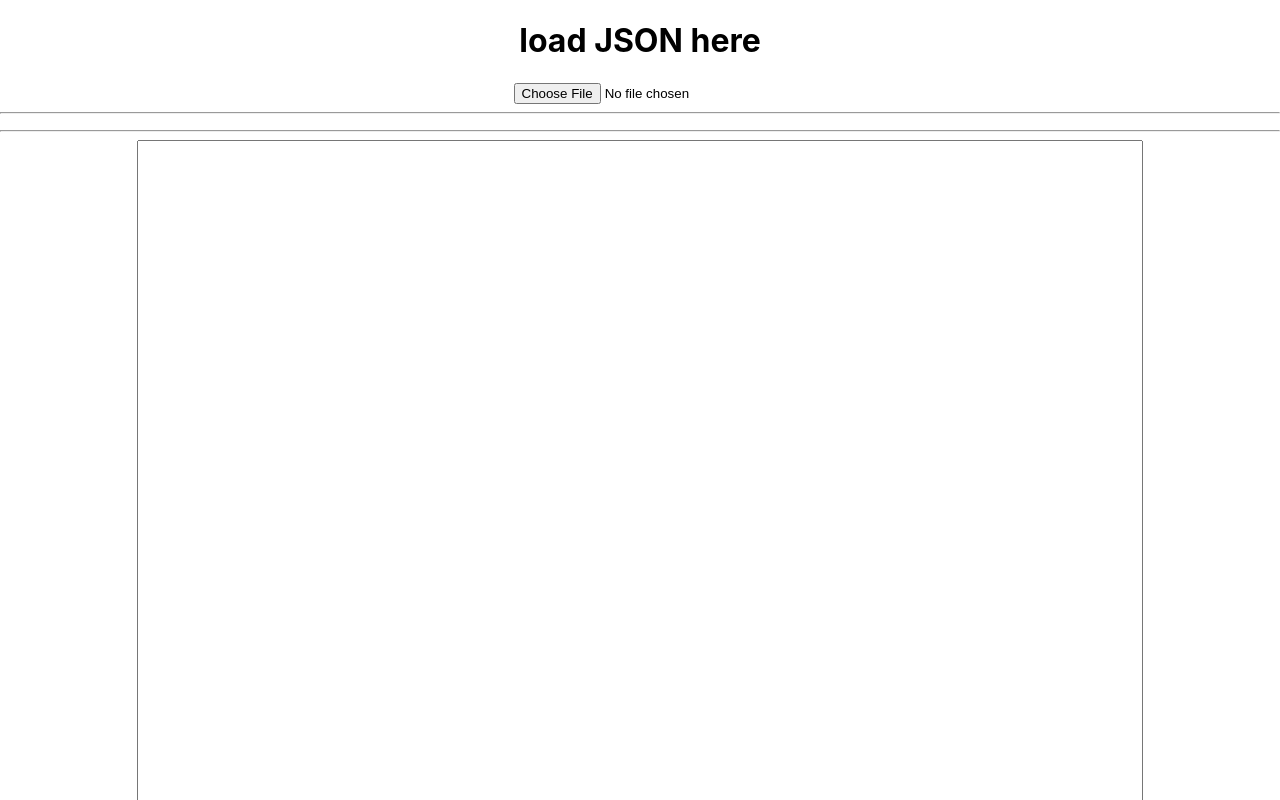
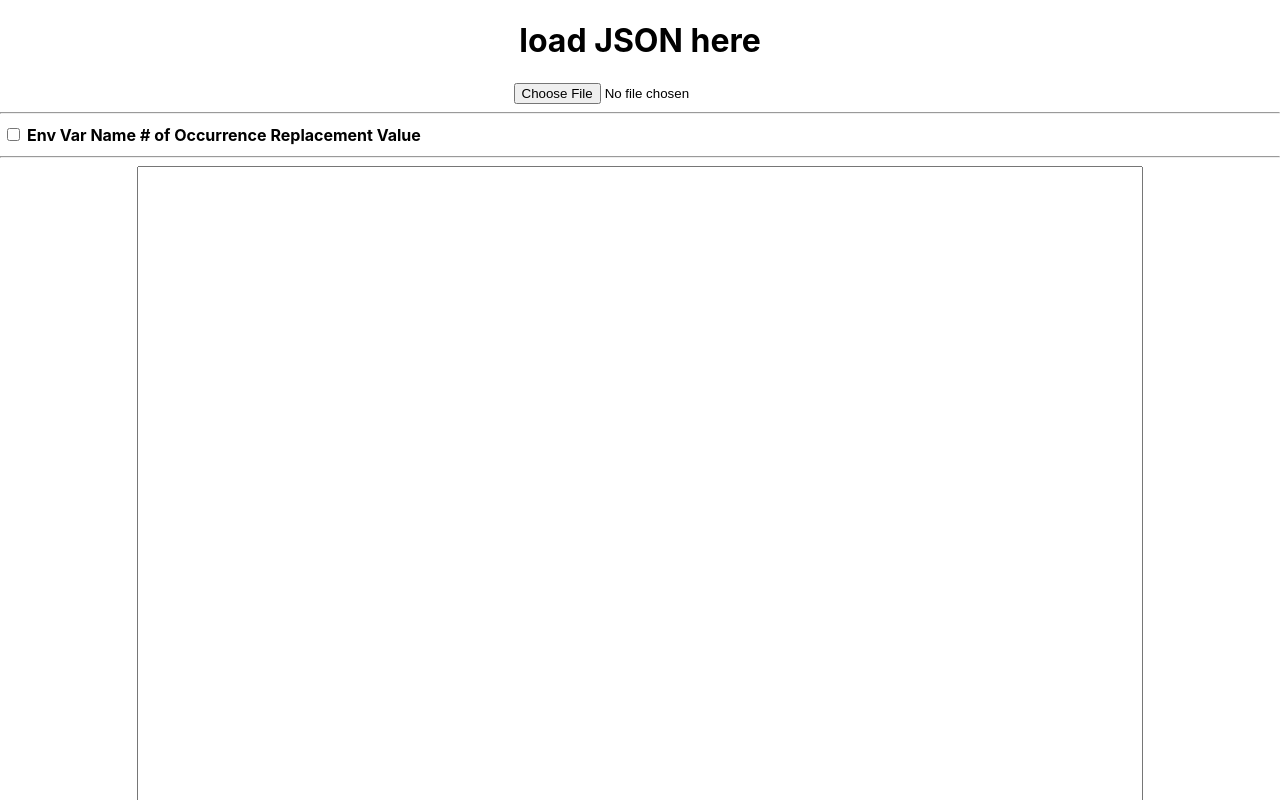
Before and after one commit to Sh-i-aw/Get-Inline, a React (Create React App) app: page / in a window 1280 px wide. Shown: the top 800 px of the page. Built offline with nearby package versions, Linux system fonts and the light colour scheme; the HTML template or start-up script is replaced by a standard one.

Commit message:
changed env Var Select to a table with checkbox for each and replacement input for each

```diff
--- a/src/App.js
+++ b/src/App.js
@@ -31,7 +31,14 @@ function App() {
             if (envVarListAll) {
                 const envVarList = {};
                 envVarListAll.forEach(envVar => {
-                    envVarList[envVar] = (envVarList[envVar] || 0) + 1;
+                    if (!envVarList[envVar]) {
+                        envVarList[envVar] = {
+                            occurrence : 0,
+                            replace : false,
+                            replaceVal : ''
+                        }
+                    }
+                    envVarList[envVar].occurrence += 1;
                 })
                 console.log(envVarList);
                 setEnvList(envVarList);
@@ -45,9 +52,21 @@ function App() {
         }
     },[JSONtext])
 
+
     function handleFileUpload(event) {
         setFile(event.target.files[0]);
         console.log(event.target.files[0]);
+    }
+
+    function toggleSingleCheck(envName) {
+        const updatedList = {
+            ...envList, // Step 1
+            [envName]: {
+                ...envList[envName], // Step 2
+                replace: !envList[envName].replace // Step 3
+            }
+        };
+        setEnvList(updatedList); // Step 4
     }
 
     return (
@@ -57,7 +76,7 @@ function App() {
             {/*the line above is only visible for screen readers*/}
             <FileLoader file={file} onFileChange={handleFileUpload}/>
                 <hr/>
-            <EnvVarSelect notice={notice} envList={envList}></EnvVarSelect>
+            <EnvVarSelect notice={notice} envList={envList} toggleCheck={toggleSingleCheck}></EnvVarSelect>
                 <hr/>
             <textarea value={JSONtext} readOnly={true} style={{height: 800, width: 1000}}></textarea>
 
--- a/src/Components/EnvVarSelect.js
+++ b/src/Components/EnvVarSelect.js
@@ -2,11 +2,47 @@
 export default function EnvVarSelect (props) {
     return (
         <div id="envVarSelect">
-            <ul>
-                {!props.notice ? Object.entries(props.envList).map(([envName, occurence], index) => (
-                        <li key={index}>{envName} : {occurence}</li>))
-                    : props.notice}
-            </ul>
-        </div>
-    )
+            {! props.notice ?
+                (<table>
+                    <thead>
+                    <tr>
+                        <th><input type="checkbox"/></th>
+                        <th>Env Var Name</th>
+                        <th># of Occurrence</th>
+                        <th>Replacement Value</th>
+                    </tr>
+                    </thead>
+                    <tbody>
+                    {Object.entries(props.envList).map(([envName, details]) => (
+                        <tr>
+                            <td>
+                                <input
+                                    type="checkbox"
+                                    checked={details.replace}
+                                    onChange={() => props.toggleCheck(envName)}
+                                />
+                            </td>
+                            <td>{envName}</td>
+                            <td>{details.occurrence}</td>
+                            <td>
+                                <input
+                                    type="text"
+                                    value={details.replaceVal}
+
+                                />
+                            </td>
+                        </tr>))}
+                    </tbody>
+                </table>)
+                : props.notice
+            }
+        </div>)
+
 }
+
+
+{/*<ul>*/}
+{/*    {!props.notice ? Object.entries(props.envList).map(([envName, details], index) => (*/}
+{/*        <li key={index}>{envName} : {details.occurrence}</li>))*/}
+{/*    : props.notice}*/}
+{/*</ul>*/}
```
